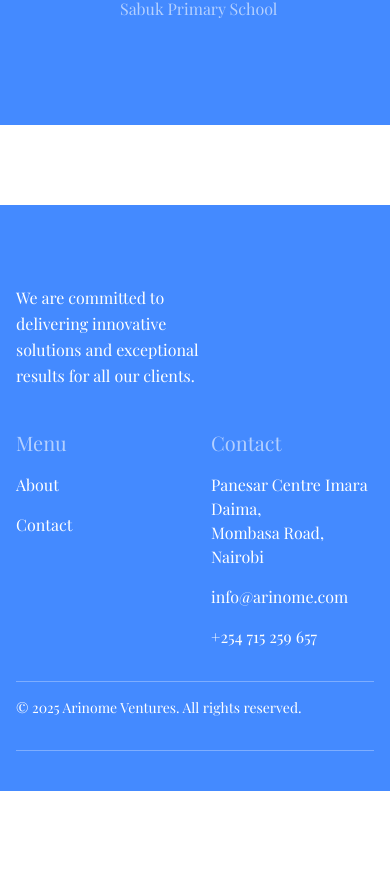
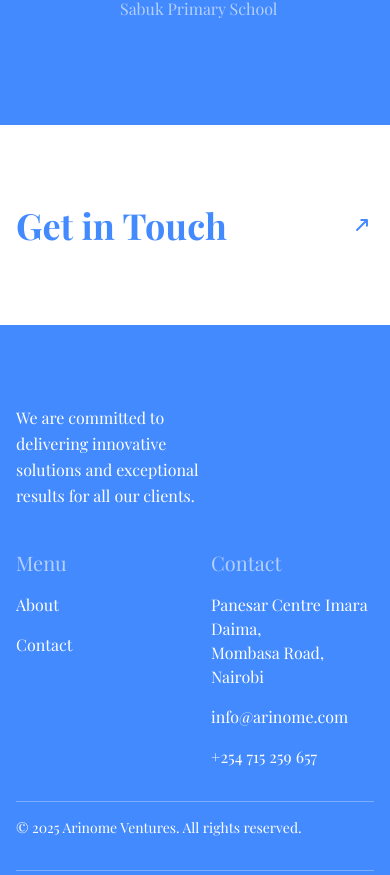
Before and after one commit to ngachadavid/arinome, a Next.js app: page / in a window 390 px wide. Shown: the part 5757-6632 px from the top of the page. Before the commit the page ends 6548 px from the top, so only its background shows below. Built offline with nearby package versions, Linux system fonts and the light colour scheme.

Commit message:
global CTA

```diff
--- a/app/page.js
+++ b/app/page.js
@@ -1,3 +1,4 @@
+import CTA from "@/components/global/CTA";
 import Navbar from "@/components/global/Navbar";
 import Quote from "@/components/global/Quote";
 import About from "@/components/homepage/About";
@@ -17,6 +18,7 @@ export default function Home() {
    <About />
    <Services />
    <Quote />
+   <CTA />
    </>
   );
 }
--- /dev/null
+++ b/components/global/CTA.jsx
@@ -0,0 +1,29 @@
+import React from "react";
+import Link from "next/link";
+// import { ArrowRight } from "lucide-react";
+
+export default function CTA() {
+    return (
+        <Link href="/contact">
+            <div className="group flex items-center justify-between max-w-[1280px] px-4 2xl:px-0 mx-auto w-full text-[#448AFF] bg-white py-20 cursor-pointer">
+
+                {/* Text (left) */}
+                <h2 className="text-4xl md:text-5xl font-bold">Get in Touch</h2>
+
+                {/* Arrow (right) */}
+                <div className="transform -rotate-45 transition-transform duration-300 group-hover:rotate-0">
+                        <svg
+                            className="w-6 h-6 text-[#448AFF] transition-transform duration-300 -rotate-0 group-hover:rotate-0"
+                            xmlns="http://www.w3.org/2000/svg"
+                            fill="none"
+                            viewBox="0 0 24 24"
+                            stroke="currentColor"
+                            strokeWidth={2}
+                        >
+                            <path strokeLinecap="round" strokeLinejoin="round" d="M19 12H5m14 0-4 4m4-4-4-4" />
+                        </svg>
+                </div>
+            </div>
+        </Link>
+    );
+}
--- a/components/global/Footer.jsx
+++ b/components/global/Footer.jsx
@@ -3,7 +3,7 @@ import React from "react";
 
 export default function Footer() {
     return (
-        <div className="mt-20 w-full bg-[#448AFF] text-white">
+        <div className="w-full bg-[#448AFF] text-white">
             <div className="max-w-[1280px] mx-auto px-4 2xl:px-0 pt-20 pb-10">
                 {/* Upper Section */}
                 <div className="grid md:grid-cols-2 gap-10 border-b border-white/30 pb-8">
```
